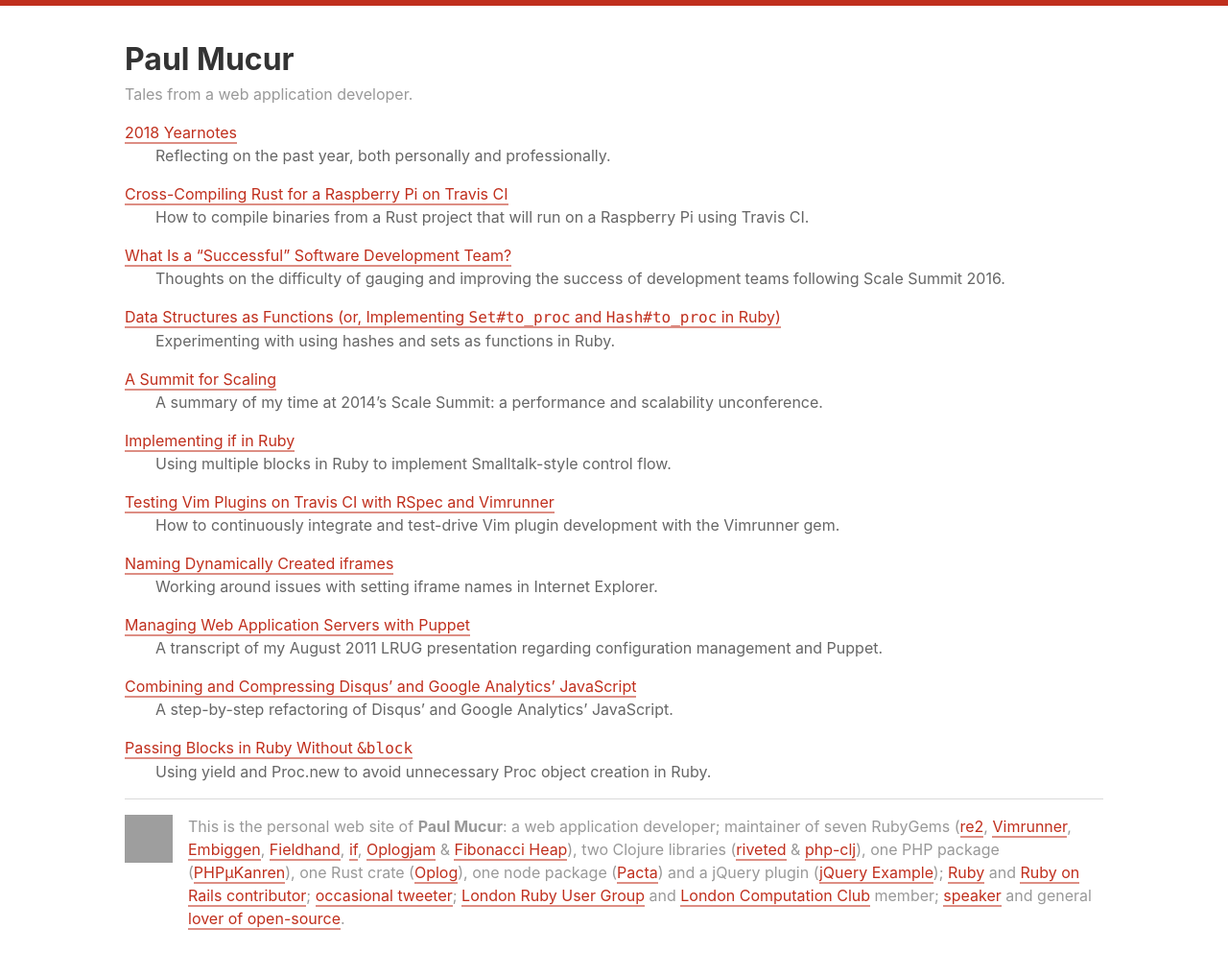
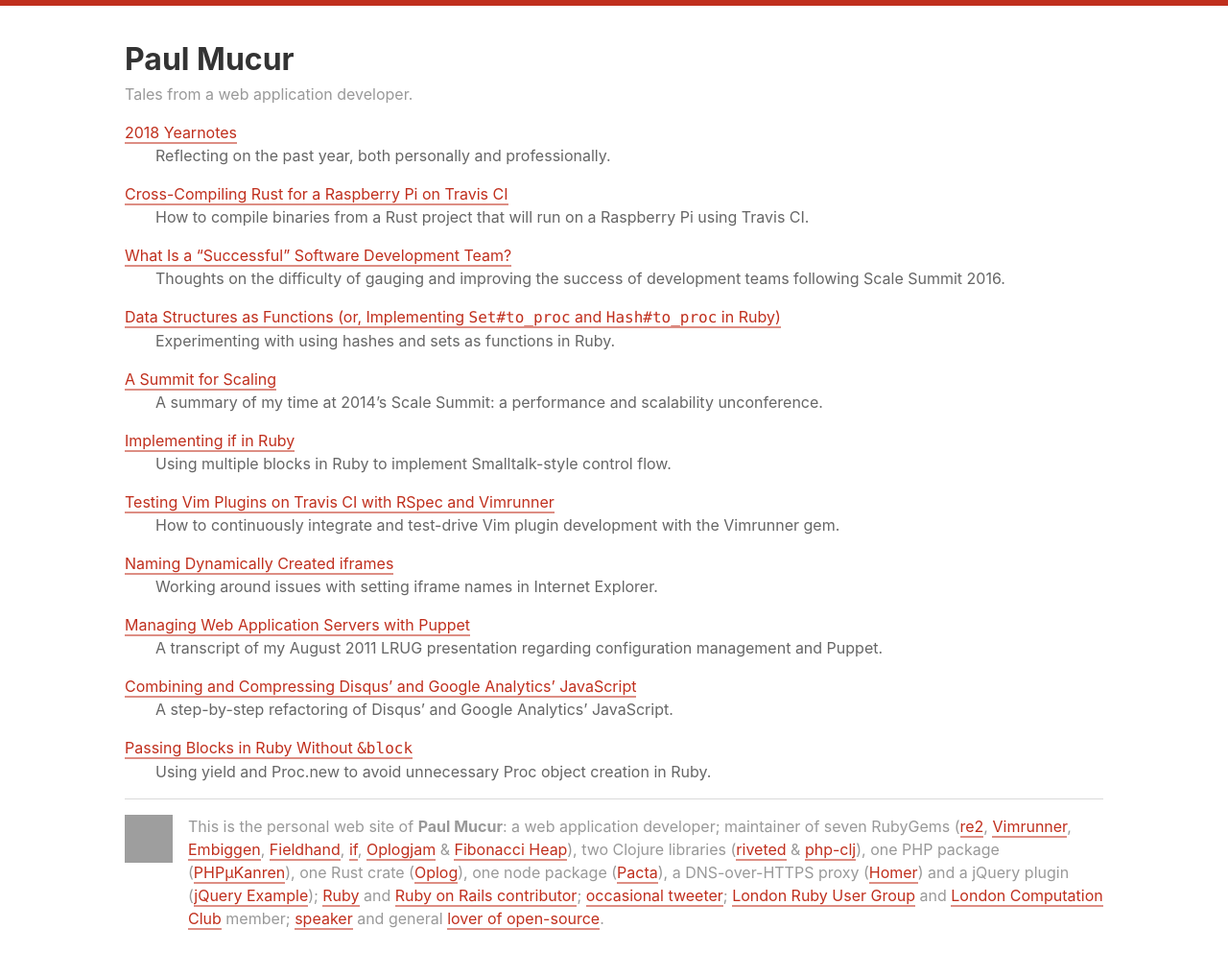
Before and after one commit to mudge/mudge.github.com, a Jekyll site: the page built from index.html, in a window 1280 px wide. Shown: the whole page at 96% size. Built offline with Jekyll 4.4.1, drawn with Linux system fonts in a browser that asks for light colours; grey boxes are pictures that could not be loaded.

Commit message:
Add Homer to site footer

```diff
--- a/_includes/footer.html
+++ b/_includes/footer.html
@@ -16,8 +16,9 @@
     <a href=//clojars.org/php-clj>php-clj</a>), one PHP package
     (<a href=//packagist.org/packages/mudge/php-microkanren>PHP&mu;Kanren</a>),
     one Rust crate (<a href=//crates.io/crates/oplog>Oplog</a>),
-    one node package (<a href=//npmjs.org/package/pacta>Pacta</a>) and a jQuery
-    plugin (<a href=//github.com/mudge/jquery_example>jQuery Example</a>);
+    one node package (<a href=//npmjs.org/package/pacta>Pacta</a>),
+    a DNS-over-HTTPS proxy (<a href=//github.com/mudge/homer>Homer</a>)
+    and a jQuery plugin (<a href=//github.com/mudge/jquery_example>jQuery Example</a>);
     <a href=https://bugs.ruby-lang.org/issues/6284>Ruby</a> and
     <a href=http://contributors.rubyonrails.org/contributors/paul-mucur/commits>Ruby
     on Rails contributor</a>; <a href=//twitter.com/mudge>occasional
```
